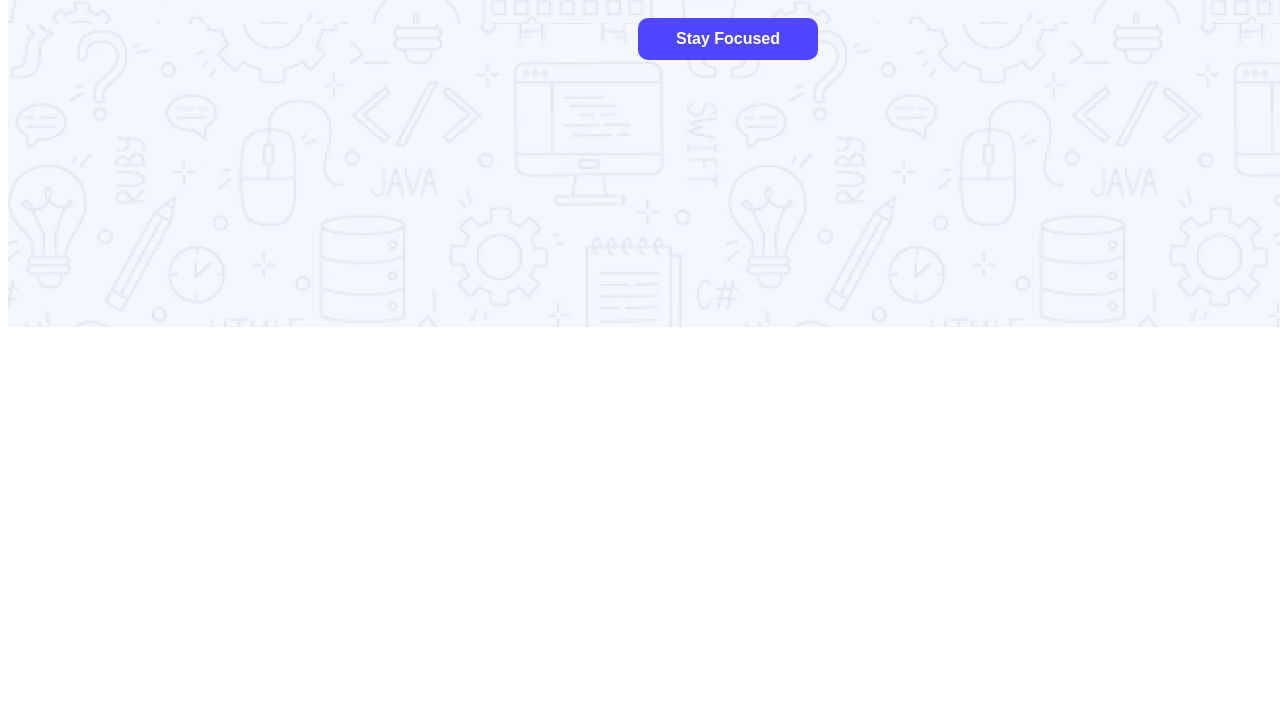
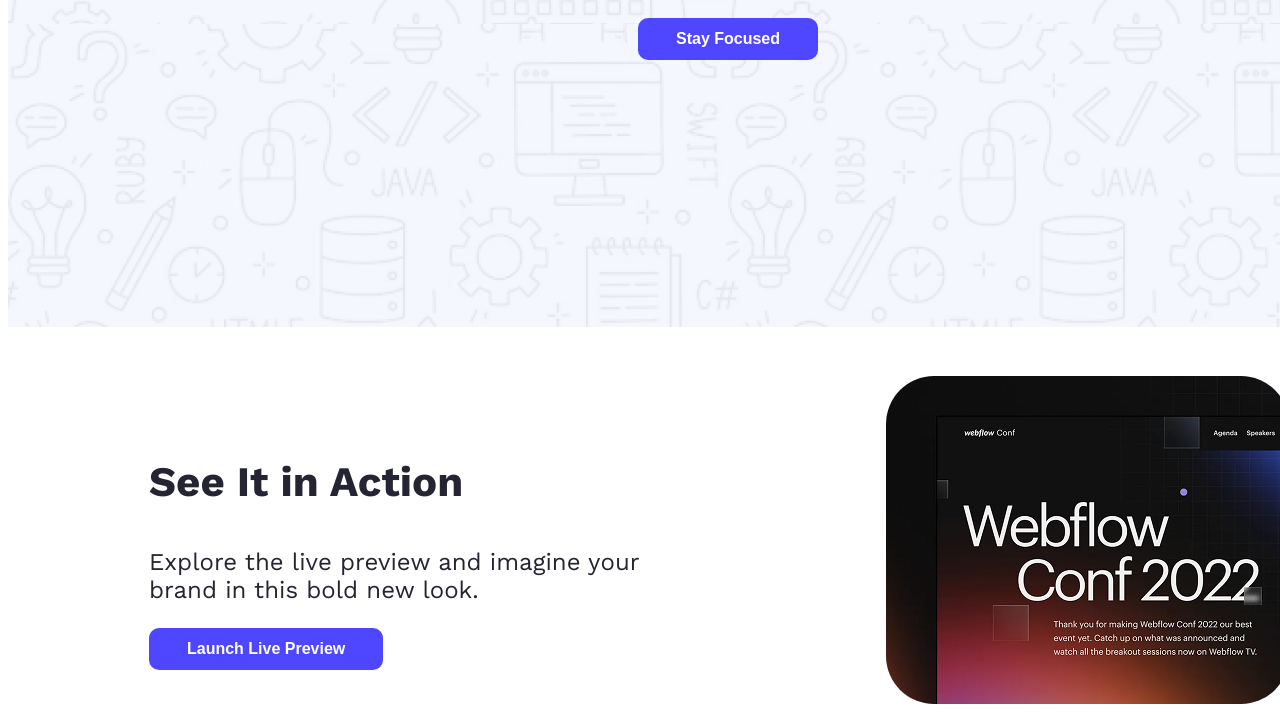
Before and after one commit to ivy-11/web-flow-portfolio, a plain HTML site: page index.html in a window 1280 px wide. Shown: the part 636-1348 px from the top of the page. Before the commit the page ends 971 px from the top, so only its background shows below. Drawn offline with nearby package versions, Linux system fonts and the light colour scheme.

Commit message:
added main section

```diff
--- a/index.html
+++ b/index.html
@@ -31,6 +31,18 @@
 
     </header>
     <main>
+        <section class="action action-container">
+            <div class="left-side">
+                <h3 class="section-title railway-normal">See It in Action</h3>
+                <p class="section-sub-title railway-normal">Explore the live preview and imagine your brand in this bold
+                    new
+                    look.</p>
+                <button class="btn-primary">Launch Live Preview</button>
+            </div>
+            <div class="right-side">
+                <img src="Assets/wc-mini.png" alt="">
+            </div>
+        </section>
 
     </main>
     <footer>
--- a/styles/portfolio.css
+++ b/styles/portfolio.css
@@ -75,3 +75,47 @@
     .banner .btn-primary {
         display: inline-block;
     }
+
+    /* main styles */
+    main {
+        width: 1140px;
+        height: 328px;
+        margin-top: 49px;
+        margin-left: 141px;
+        margin-right: 159px;
+    }
+
+    /* action styles */
+    .action-container {
+        display: flex;
+        justify-content: space-between;
+        align-items: center;
+
+
+
+    }
+
+    .left-side {
+        width: 517px;
+    }
+
+    .right-side {
+        width: 403px;
+    }
+
+    .right-side img {
+        max-width: 100%;
+        border-radius: 48px;
+    }
+
+    .section-title {
+        font-weight: bold;
+        font-size: 42px;
+        color: #252432;
+    }
+
+    .section-sub-title {
+        font-weight: regular;
+        font-size: 24px;
+        color: #252432;
+    }
```
